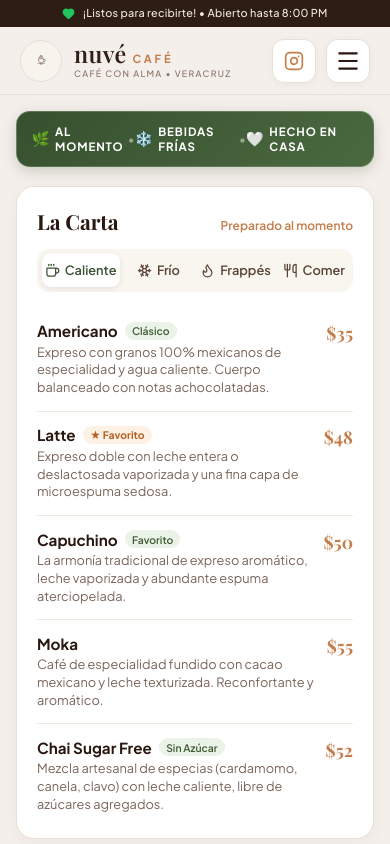
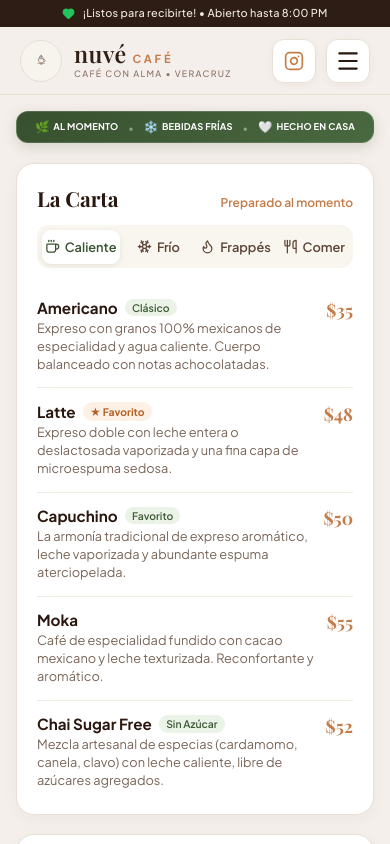
Before and after one commit to ABRT29/nuve, a React (Vite) app: page / in a window 390 px wide. Shown: the top 844 px of the page. Built offline with nearby package versions, Linux system fonts and the light colour scheme; a web font is replaced by a local one.

Commit message:
fix: enforce single-line layout on stand green banner with responsive clamping

```diff
--- a/src/index.css
+++ b/src/index.css
@@ -290,39 +290,49 @@ button {
   gap: 1.2rem;
 }
 
-/* BANDEAU VERT SAUGE INSPIRÉ DU STAND */
+/* BANDEAU VERT SAUGE DU STAND (STRICTEMENT SUR UNE SEULE LIGNE) */
 .stand-green-banner {
   background: linear-gradient(135deg, #37502F 0%, #4A6940 100%);
   color: #FFFFFF;
-  border-radius: 14px;
-  padding: 0.75rem 0.9rem;
+  border-radius: 12px;
+  padding: 0.55rem 0.5rem;
   display: flex;
   align-items: center;
-  justify-content: space-around;
-  box-shadow: 0 4px 14px rgba(55, 80, 47, 0.22);
-  border: 1px solid rgba(255, 255, 255, 0.18);
+  justify-content: space-evenly;
+  box-shadow: 0 4px 14px rgba(55, 80, 47, 0.18);
+  border: 1px solid rgba(255, 255, 255, 0.15);
+  white-space: nowrap;
+  overflow: hidden;
+  width: 100%;
 }
 
 .banner-item {
   display: flex;
   align-items: center;
-  gap: 0.35rem;
+  gap: 0.25rem;
+  white-space: nowrap;
+  flex-shrink: 0;
 }
 
 .banner-emoji {
-  font-size: 0.9rem;
+  font-size: clamp(0.72rem, 2.3vw, 0.85rem);
+  line-height: 1;
+  display: inline-block;
 }
 
 .banner-text {
-  font-size: 0.72rem;
+  font-size: clamp(0.58rem, 2.2vw, 0.7rem);
   font-weight: 700;
-  letter-spacing: 0.08em;
+  letter-spacing: 0.02em;
   color: #FFFFFF;
+  line-height: 1;
+  white-space: nowrap;
 }
 
 .banner-sep {
-  color: rgba(255, 255, 255, 0.45);
-  font-size: 0.8rem;
+  color: rgba(255, 255, 255, 0.4);
+  font-size: 0.65rem;
+  flex-shrink: 0;
 }
 
 /* Le Menu Card (version 2 layout) */
```
